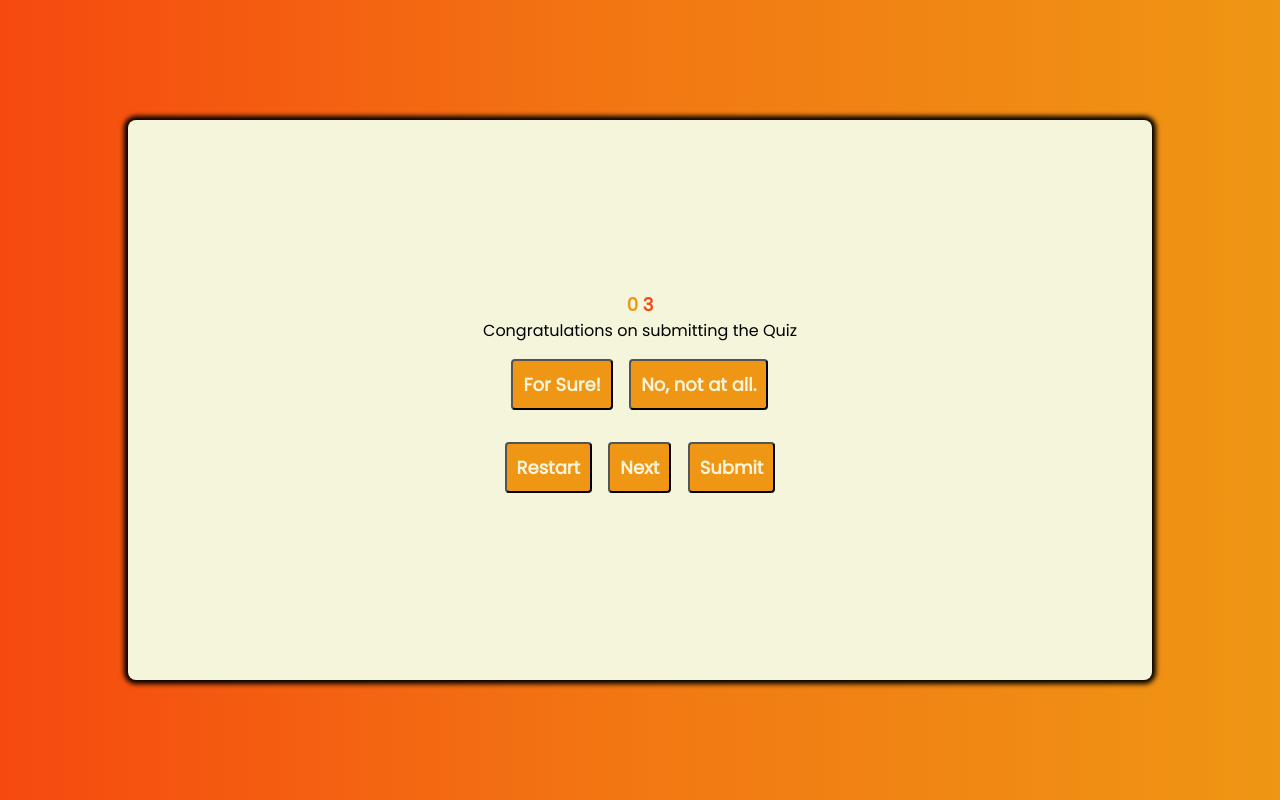
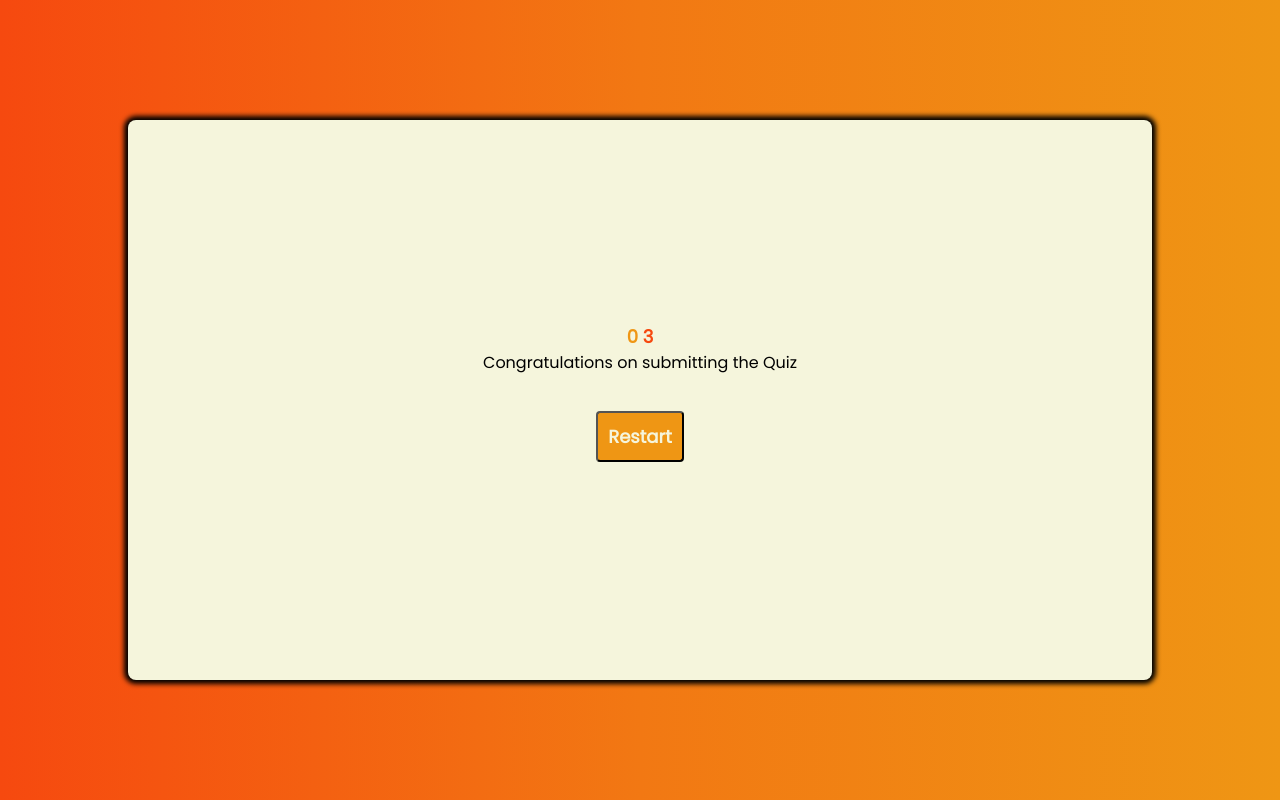
Before and after one commit to dinakidane/general-quiz, a plain HTML site: page index.html in a window 1280 px wide. Both pictures are taken after a click on the button "Submit". Drawn offline with Linux system fonts and the light colour scheme.

```diff
--- a/assets/js/script.js
+++ b/assets/js/script.js
@@ -208,9 +208,9 @@ function prev() {
 
 function submit() {
     prevBtn.classList.add("hide");
-    prevBtn.classList.add("hide");
-    prevBtn.classList.add("hide");
-    prevBtn.classList.add("hide");
-    prevBtn.classList.add("hide");
+    nextBtn.classList.add("hide");
+    submitBtn.classList.add("hide");
+    trueBtn.classList.add("hide");
+    falseBtn.classList.add("hide");
     questionText.innerHTML = "Congratulations on submitting the Quiz"
 }
--- a/index.html
+++ b/index.html
@@ -6,7 +6,7 @@
     <meta name="viewport" content="width=device-width, initial-scale=1.0">
     <link rel="stylesheet" href="assets/css/style.css">
     <link rel="stylesheet" href="http://fonts.googleapis.com/css2?family=Poppins&display=swap">
-    <title>JS Quiz Format 1</title>
+    <title>JS Quiz</title>
 </head>
 
 <body>
```
